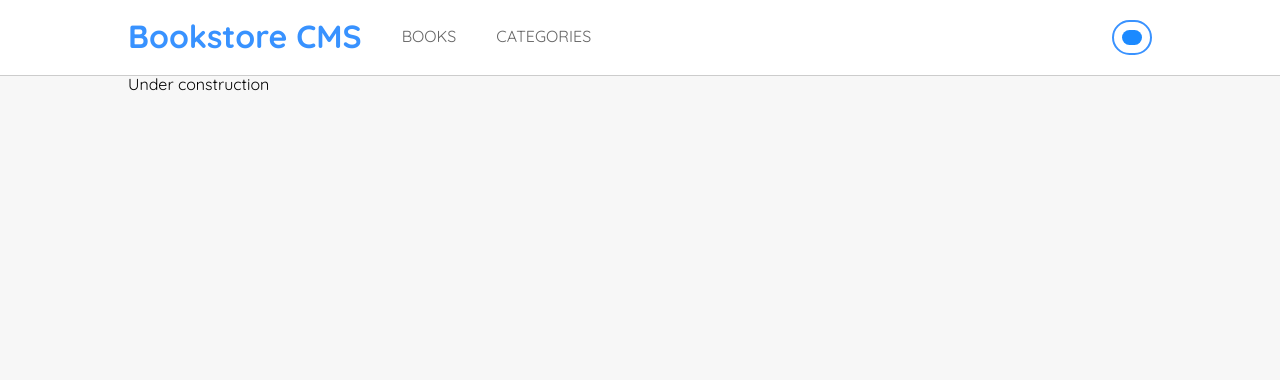
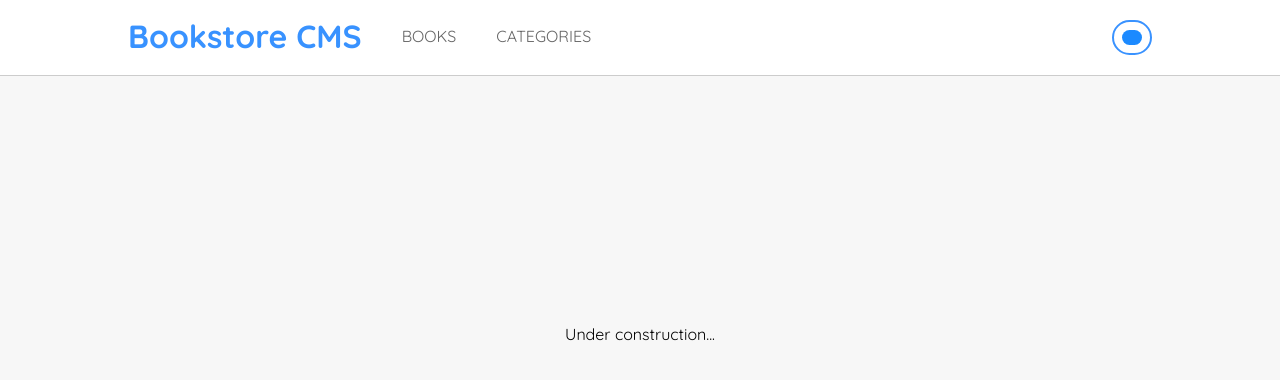
Before and after one commit to IbrohimRasulov/bookstore, a React (Create React App) app: page /categories in a window 1280 px wide. Shown: the top 380 px of the page. Built offline with nearby package versions, Linux system fonts and the light colour scheme; grey boxes are pictures that could not be loaded.

Commit message:
Complete styling

```diff
--- a/src/components/Categories.js
+++ b/src/components/Categories.js
@@ -1,5 +1,7 @@
 const Categories = () => (
-  <h1 className="content-align">Under construction</h1>
+  <div className="categories">
+    <h1 className="content-align">Under construction...</h1>
+  </div>
 );
 
 export default Categories;
--- a/src/index.css
+++ b/src/index.css
@@ -222,3 +222,8 @@ form button {
   font-weight: lighter;
   font-size: 0.8rem;
 }
+
+.categories h1 {
+  text-align: center;
+  margin-top: 250px;
+}
```
